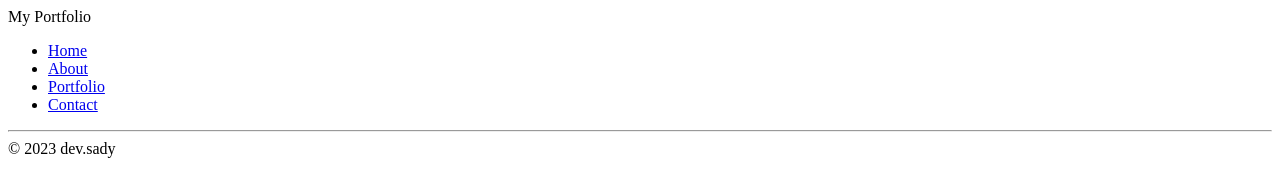
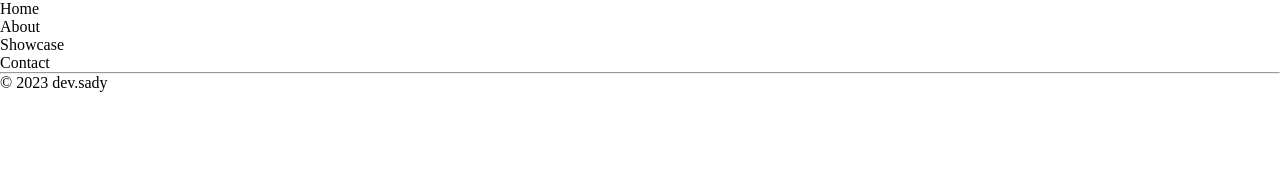
Before and after one commit to abdullahalsady/myPortfolio, a plain HTML site: page index.html in a window 1280 px wide. Drawn offline with Linux system fonts and the light colour scheme.

Commit message:
Commit: 02

```diff
--- a/css/style.css
+++ b/css/style.css
@@ -0,0 +1,52 @@
+/* font import */
+@import url('https://fonts.googleapis.com/css2?family=Poppins:wght@200;300;400;500;600;700;800;900&display=swap');
+
+/* other css file import */
+@import url(./sections/navber.css);
+@import url(./sections/hero.css);
+@import url(./sections/about.css);
+@import url(./sections/showcase.css);
+@import url(./sections/contact.css);
+@import url(./sections/footer.css);
+
+
+/* defult style remove */
+*,
+::after,
+::before {
+    margin: 0;
+    padding: 0;
+    box-sizing: border-box;
+}
+
+/* variables */
+:root {
+    /* fonts */
+    --font-family: 'Poppins', sans-serif;
+
+    /* colors */
+    --primary-color: ;
+    --secondary-color: ;
+    --background-color: ;
+    --text-color: ;
+    --link-color: ;
+    --hover-color: ;
+    /* shadow */
+
+    /* spacing */
+    --small-size: 16px;
+}
+
+ul,
+ol {
+    list-style: none;
+}
+
+li {
+    text-decoration: none;
+}
+
+a {
+    text-decoration: none;
+    color: inherit;
+}
--- a/index.html
+++ b/index.html
@@ -3,31 +3,32 @@
 <head>
     <meta charset="UTF-8">
     <meta name="viewport" content="width=device-width, initial-scale=1.0">
-    <title>Portfolio</title>
+    <title>Abdullah Al Sady</title>
+    <link rel="stylesheet" href="css/style.css">
 </head>
 <body>
     <!-- Navber Section -->
     <nav class="navbar">
-        <div class="navbar__logo">My Portfolio</div>
+        <div class="navbar__logo"></div>
         <ul class="navbar__menu">
             <li class="navbar__item"><a href="#home" class="navbar__link">Home</a></li>
             <li class="navbar__item"><a href="#about" class="navbar__link">About</a></li>
-            <li class="navbar__item"><a href="#portfolio" class="navbar__link">Portfolio</a></li>
+            <li class="navbar__item"><a href="#showcase" class="navbar__link">Showcase</a></li>
             <li class="navbar__item"><a href="#contact" class="navbar__link">Contact</a></li>
         </ul>
     </nav>
 
     <!-- Hero Section -->
-    <section class="hero"></section>
+    <section class="hero" id="home"></section>
 
     <!-- About Section -->
-    <section class="about"></section>
+    <section class="about" id="about"></section>
 
     <!-- Showcase Section -->
-    <section class="showcase"></section>
+    <section class="showcase" id="showcase"></section>
 
     <!-- Contact Section -->
-    <section class="contact"></section>
+    <section class="contact" id="contact"></section>
 
     <!-- Footer Section -->
     <section class="footer">
@@ -38,7 +39,7 @@
             </div>
             <div class="footer__right-side">
                 <a href="" alt="facebook-icon" class="footer__social-link footer__social-link--facebook"></a>
-                <a href="" alt="instagram-icon" class="footer__social-link footer__social-link--instagram"></a>
+                <a href="" alt="instagram-icon" class="footer__social-link footer__social-link--github"></a>
                 <a href="" alt="linkedin-icon" class="footer__social-link footer__social-link--linkedin"></a>
             </div>
         </main>
```
Also changed, not shown: css/sections/about.css (added), css/sections/contact.css (added), css/sections/footer.css (added), css/sections/hero.css (added), css/sections/navber.css (added), css/sections/showcase.css (added), 1 other file.
